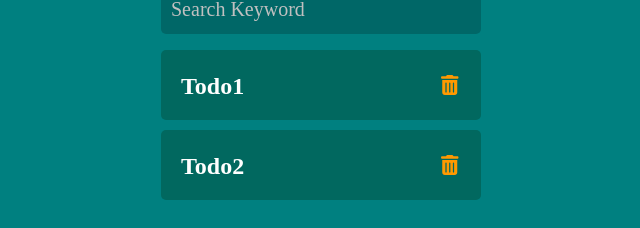
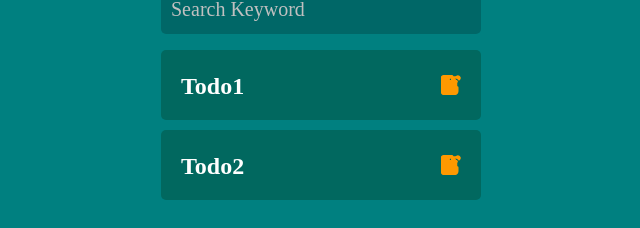
Before and after one commit to hasedai0000/react-outoput-router, a React app: page /react-output-router in a window 1280 px wide. Shown: the part 318-546 px from the top of the page, without its empty margins (319-959 px from the left). Built offline with nearby package versions, Linux system fonts and the light colour scheme; the HTML template or start-up script is replaced by a standard one.

Commit message:
Todo一覧ページに詳細ページへ遷移するアイコンと機能の実装

```diff
--- a/src/components/organisms/TodoLlist/index.jsx
+++ b/src/components/organisms/TodoLlist/index.jsx
@@ -3,25 +3,60 @@
  *
  * @package components
  */
-import { faTrashAlt } from "@fortawesome/free-solid-svg-icons";
+import {
+  faFile,
+  faPenToSquare,
+  faTrashAlt,
+} from "@fortawesome/free-solid-svg-icons";
 import { FontAwesomeIcon } from "@fortawesome/react-fontawesome";
 /* styles */
 import styles from "./style.module.css";
+import { useNavigate } from "react-router-dom";
+import { NAVIGATION_PATH } from "../../../constants/navigations";
+import { useCallback } from "react";
 
 /**
  * TodoList
  * @param {*} props
  * @returns
  */
-export const TodoList = (props) => {
-  /* props */
-  const { todoList, handleDeleteTodo } = props;
+export const TodoList = ({ todoList, handleDeleteTodo }) => {
+  const navigate = useNavigate();
+
+  /**
+   * 詳細ページへ遷移する処理
+   * @param {*} id
+   * @type {function(*): void}
+   */
+  const handleMoveDetailPage = useCallback(
+    (id) => {
+      navigate(`${NAVIGATION_PATH.DETAIL}${id}`);
+    },
+    [navigate]
+  );
 
   return (
     <ul className={styles.list}>
       {todoList.map((todo) => (
         <li key={todo.id} className={styles.todo}>
           <span className={styles.task}>{todo.title}</span>
+          <div className={styles.area}>
+            <div className={styles.far}>
+              {/* https://www.digitalocean.com/community/tutorials/how-to-use-font-awesome-5-with-react-ja */}
+              <FontAwesomeIcon
+                icon={faFile}
+                size="lg"
+                onClick={() => handleMoveDetailPage(todo.id)}
+              />
+            </div>
+            <div className={styles.far}>
+              {/* https://www.digitalocean.com/community/tutorials/how-to-use-font-awesome-5-with-react-ja */}
+              <FontAwesomeIcon
+                icon={faPenToSquare}
+                size="lg"
+                onClick={() => handleDeleteTodo(todo.id, todo.title)}
+              />
+            </div>
             <div className={styles.far}>
               {/* https://www.digitalocean.com/community/tutorials/how-to-use-font-awesome-5-with-react-ja */}
               <FontAwesomeIcon
@@ -30,6 +65,7 @@ export const TodoList = (props) => {
                 onClick={() => handleDeleteTodo(todo.id, todo.title)}
               />
             </div>
+          </div>
         </li>
       ))}
     </ul>
```
Lines whose indentation alone changed are shown as unchanged.
